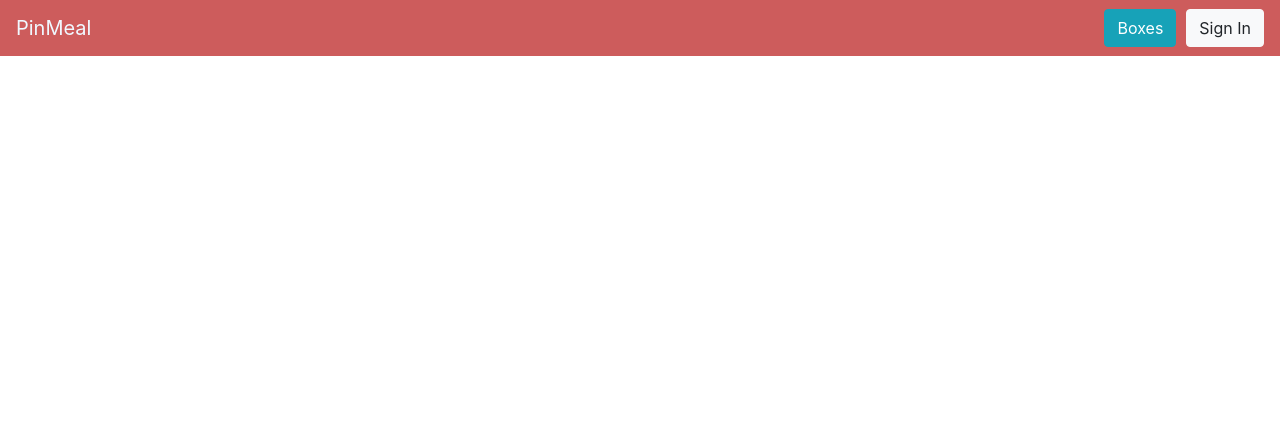
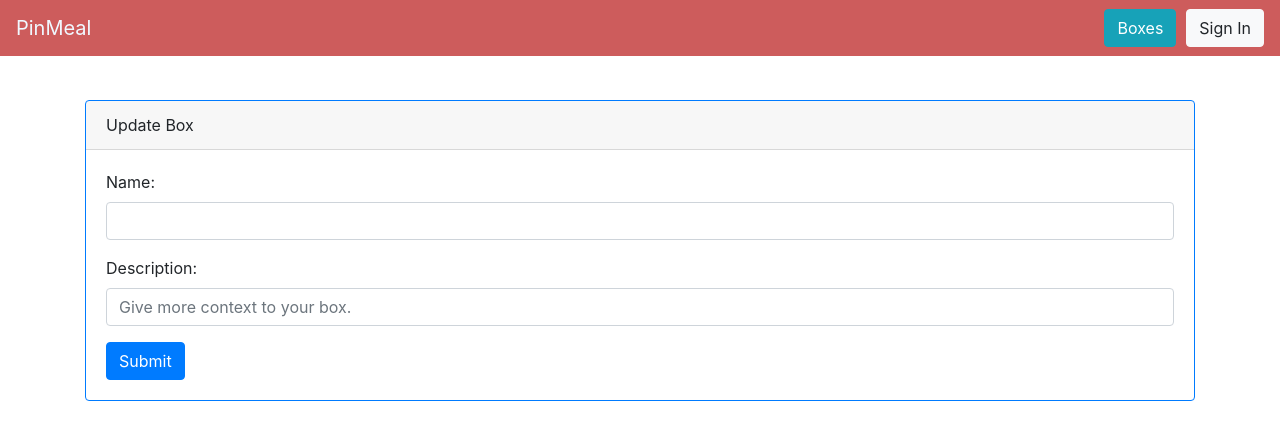
Before and after one commit to rrkheloufi/ProgWeb, a React (Create React App) app in the folder frontend/: page /boxes/update/1 in a window 1280 px wide. Shown: the top 440 px of the page. Built offline with nearby package versions, Linux system fonts and the light colour scheme; no server answers; what auth0-js would draw is missing.

Commit message:
update box name and description

```diff
--- a/frontend/src/App.js
+++ b/frontend/src/App.js
@@ -7,6 +7,7 @@ import { Route } from "react-router-dom";
 import Boxes from "./Boxes/Boxes";
 import Box from "./Boxes/Box";
 import CreateBox from "./Boxes/CreateBox";
+import UpdateBox from "./Boxes/UpdateBox";
 
 // Use Route for routes accessible to everyone.
 // Use SecuredRoute for routes accessible only to logged users.
@@ -20,6 +21,7 @@ class App extends Component {
         <Route exact path="/boxes" component={Boxes} />
         <Route exact path="/box/:id" component={Box} />
         <Route exact path="/boxes/create" component={CreateBox} />
+        <Route exact path="/boxes/update/:boxId" component={UpdateBox} />
         <Route exact path="/meal/:mealId" component={Meal} />
       </div>
     );
--- a/frontend/src/Boxes/Box.js
+++ b/frontend/src/Boxes/Box.js
@@ -1,5 +1,10 @@
 import React, { Component } from "react";
 import axios from "axios";
+
+import { Link } from "react-router-dom";
+import Button from "react-bootstrap/Button";
+import ButtonToolbar from "react-bootstrap/ButtonToolbar";
+
 import * as TheMealDb from "../TheMealDB/TheMealDB";
 import * as DisplayMealUtils from "../Meal/displayMealUtils";
 
@@ -8,7 +13,9 @@ class Box extends Component {
     super(props);
     this.state = {
       box: null,
-      meals: null
+      meals: null,
+      disabled: false,
+      id: null
     };
   }
 
@@ -18,12 +25,35 @@ class Box extends Component {
     } = this.props;
     const box = (await axios.get(`http://localhost:8081/box/${params.id}`))
       .data;
+    const id = params.id
     console.log(box);
     const meals = await TheMealDb.getMealsByIds(box.mealsIds);
     this.setState({
       box,
-      meals
+      meals,
+      id
     });
+  }
+
+  async submit() {
+    this.setState({
+      disabled: true
+    });
+
+    await axios.post(
+      "http://localhost:8081/box",
+      {
+        name: this.state.boxName,
+        ownerEmail: this.state.ownerEmail,
+        mealsIds: [],
+        description: this.state.description
+      } /*,
+      {
+        headers: { Authorization: `Bearer ${auth0Client.getIdToken()}` }
+      }*/
+    );
+
+    this.props.history.push("/boxes");
   }
 
   render() {
@@ -32,7 +62,13 @@ class Box extends Component {
     return (
       <div className="container">
         <div className="jumbotron boxJumbotron col-12">
-          <h1 className="my-2">{box.name}</h1>
+          <h1 className="my-2">{box.name}
+          <Link to={`/boxes/update/${box._id}`}>
+            <button className="btn btn-danger btn-circle btn-xl">
+                <i className="fa fa-pencil" aria-hidden="true"></i>
+            </button>
+            </Link>
+          </h1>
           <p className="lead">{box.description}</p>
           <hr className="my-4" />
           <div className="container">
--- /dev/null
+++ b/frontend/src/Boxes/UpdateBox.js
@@ -0,0 +1,120 @@
+import React, { Component } from "react";
+import { withRouter } from "react-router-dom";
+//import auth0Client from "../Auth";
+import axios from "axios";
+
+class CreateBox extends Component {
+  constructor(props) {
+    super(props);
+
+    this.state = {
+      disabled: false,
+      boxName: "",
+      ownerEmail: "ownerTest@gmail.com",
+      description: null,
+      _id: null
+    };
+  }
+
+  async componentDidMount() {
+    const {
+      match: { params }
+    } = this.props;
+    const box = (await axios.get(`http://localhost:8081/box/${params.boxId}`))
+      .data;
+    const _id = box._id;
+    const boxName = box.name;
+    const description = box.description;
+
+    this.setState({
+        boxName,
+        description,
+        _id
+    });
+  }
+
+  updateName(value) {
+    this.setState({
+      boxName: value
+    });
+  }
+
+  updateDescription(value) {
+    this.setState({
+      description: value
+    });
+  }
+
+  async submit() {
+    this.setState({
+      disabled: true
+    });
+
+    await axios.put(
+      "http://localhost:8081/box/"  + this.state._id,
+      {
+        name: this.state.boxName,
+        description: this.state.description
+      } /*,
+      {
+        headers: { Authorization: `Bearer ${auth0Client.getIdToken()}` }
+      }*/
+    );
+
+    this.props.history.push("/box/" + this.state._id);
+  }
+
+  render() {
+    return (
+      <div className="container">
+        <div className="row">
+          <div className="col-12">
+            <div className="card border-primary">
+              <div className="card-header">Update Box</div>
+              <div className="card-body text-left">
+                <div className="form-group">
+                  <label htmlFor="Box name">Name:</label>
+                  <input
+                    disabled={this.state.disabled}
+                    type="text"
+                    defaultValue={this.state.boxName}
+                    onBlur={e => {
+                      this.updateName(e.target.value);
+                    }}
+                    className="form-control"
+                  ></input>
+                </div>
+                <div className="form-group">
+                  <label htmlFor="Box description">Description:</label>
+                  <input
+                    disabled={this.state.disabled}
+                    type="text"
+                    defaultValue={this.state.description}
+                    onBlur={e => {
+                      this.updateDescription(e.target.value);
+                    }}
+                    className="form-control"
+                    placeholder="Give more context to your box."
+                  />
+                </div>
+                <button
+                  disabled={this.state.disabled}
+                  className="btn btn-primary"
+                  onClick={() => {
+                    this.submit();
+                  }}
+                >
+                  Submit
+                </button>
+              </div>
+            </div>
+          </div>
+        </div>
+      </div>
+    );
+  }
+}
+
+// module.exports = CreateBox;
+
+export default withRouter(CreateBox);
--- a/frontend/src/NavBar/NavBar.js
+++ b/frontend/src/NavBar/NavBar.js
@@ -36,6 +36,9 @@ function NavBar(props) {
           >
             Sign Out
           </button>
+          <Link className="btn btn-info boxesButton" to="/boxes">
+            Boxes
+          </Link>
         </div>
       )}
     </nav>
```
